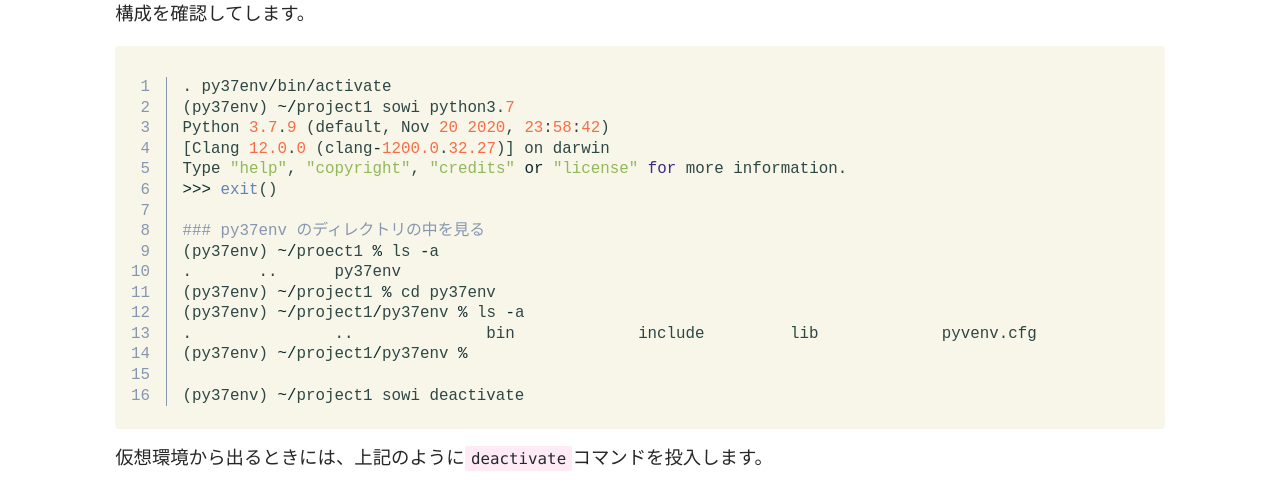
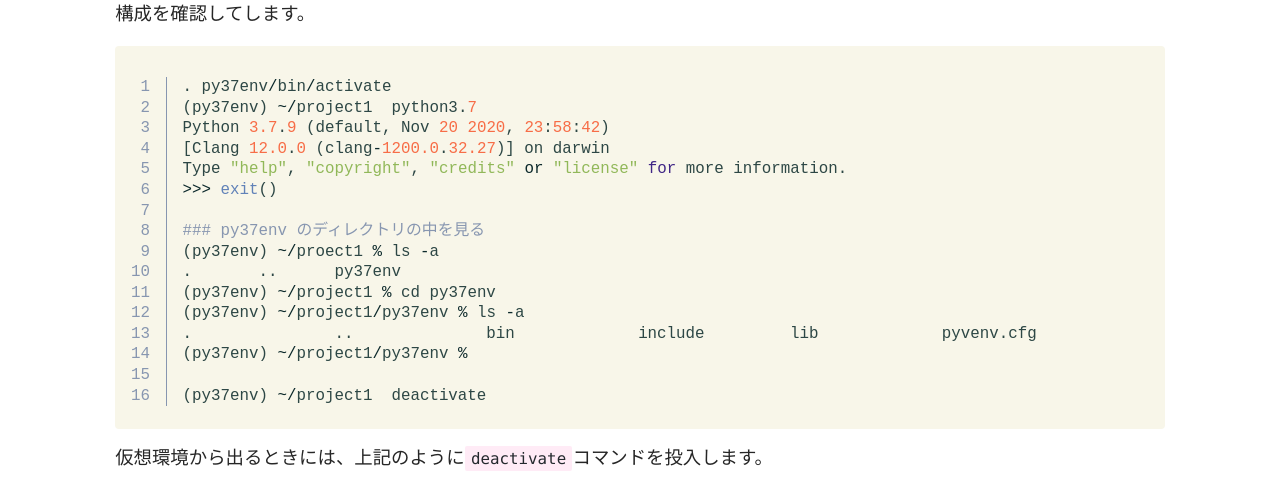
Before and after one commit to mnogress/my_simple, a Jekyll site: the page built from _posts/2021-1-8-multi-python-env.md, in a window 1280 px wide and 1400 px high, scrolled down 5220 px. Shown: the part 161-650 px from the top of the window. Built offline with Jekyll 4.4.1, drawn with Linux system fonts in a browser that asks for light colours; some of the changed text lies outside the part shown.

Commit message:
3-2-2021

```diff
--- a/_posts/2021-1-8-multi-python-env.md
+++ b/_posts/2021-1-8-multi-python-env.md
@@ -175,7 +175,7 @@ py37envという仮想環境名で仮想環境を作成し、パッケージは
 
 {% highlight python linenos %}
 . py37env/bin/activate
-(py37env) ~/project1 sowi python3.7
+(py37env) ~/project1  python3.7
 Python 3.7.9 (default, Nov 20 2020, 23:58:42)
 [Clang 12.0.0 (clang-1200.0.32.27)] on darwin
 Type "help", "copyright", "credits" or "license" for more information.
@@ -189,7 +189,7 @@ Type "help", "copyright", "credits" or "license" for more information.
 .               ..              bin             include         lib             pyvenv.cfg
 (py37env) ~/project1/py37env %
 
-(py37env) ~/project1 sowi deactivate
+(py37env) ~/project1  deactivate
 {% endhighlight %}
 
 
@@ -233,21 +233,21 @@ py38env というPython3.8の仮想環境を作成します。
 
 {% highlight python linenos %}
 $ cd project1
-$ ~/project1 sowi python3.8 -m venv py38env
-$ ~/project1 sowi . py38env/bin/activate
-(py38env) ~/project1 sowi python3
+$ ~/project1  python3.8 -m venv py38env
+$ ~/project1  . py38env/bin/activate
+(py38env) ~/project1  python3
 Python 3.8.7 (default, Dec 30 2020, 10:14:55)
 [Clang 12.0.0 (clang-1200.0.32.28)] on darwin
 Type "help", "copyright", "credits" or "license" for more information.
 \>>> exit()
-(py38env) ~/project1 sowi deactivate
+(py38env) ~/project1  deactivate
 {% endhighlight %}
 
 3.7と3.8 で別々の仮想環境を作成できました。　py38env をアクティベイトしてそこにpip パッケージのの最新バージョンをインストールします。仮想環境へのインストールですから、システムとは分離されいろいろな開発環境を再現できるようになります。
 
 {% highlight python linenos %}
-$ ~/project1 sowi . py38env/bin/activate
-(py38env) ~/project1 sowi pip install --upgrade pip
+$ ~/project1  . py38env/bin/activate
+(py38env) ~/project1  pip install --upgrade pip
 
 Collecting pip
   Using cached pip-20.3.3-py2.py3-none-any.whl (1.5 MB)
@@ -257,7 +257,7 @@ Installing collected packages: pip
     Uninstalling pip-20.2.3:
       Successfully uninstalled pip-20.2.3
 Successfully installed pip-20.3.3
-(py38env) ~/project1 sowi python3.8
+(py38env) ~/project1  python3.8
 Python 3.8.7 (default, Dec 30 2020, 10:14:55)
 [Clang 12.0.0 (clang-1200.0.32.28)] on darwin
 Type "help", "copyright", "credits" or "license" for more information.
```
